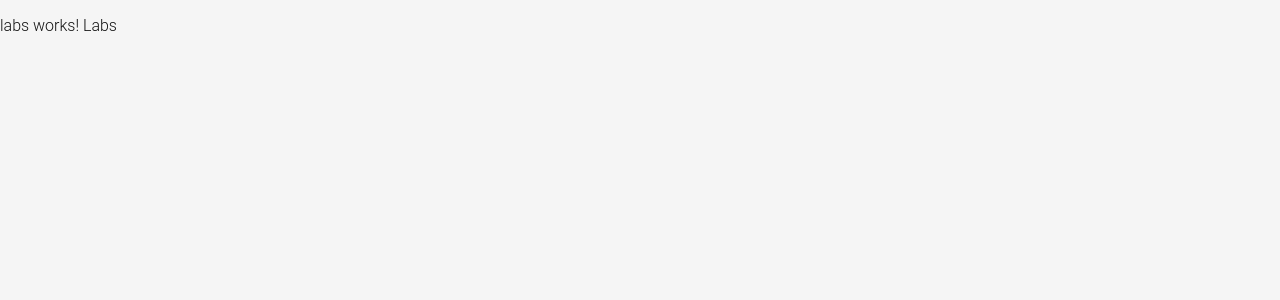
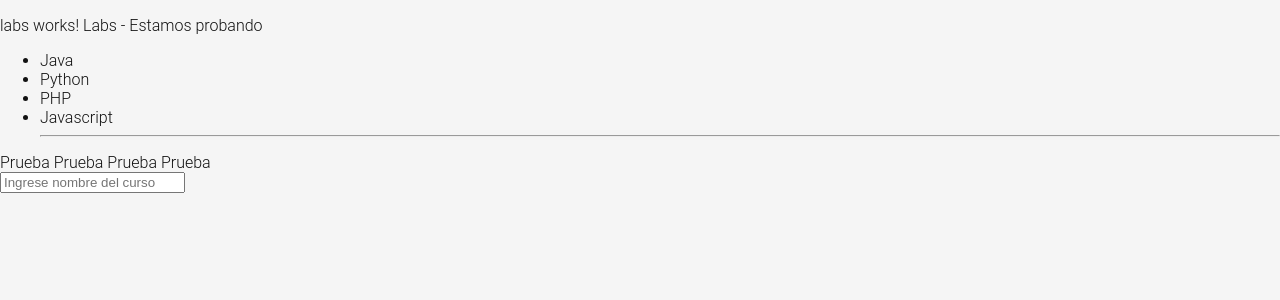
Before and after one commit to master-sebastian/todoapp, an Angular app: page /labs/datos in a window 1280 px wide. Shown: the top 300 px of the page. Built offline with nearby package versions, Linux system fonts and the light colour scheme.

Commit message:
String interpolation and  Property Binding

```diff
--- a/src/app/pages/labs/labs.component.html
+++ b/src/app/pages/labs/labs.component.html
@@ -1 +1,14 @@
-<p>labs works! Labs</p>
+<p>labs works! Labs - {{ title }}</p>
+
+<ul>
+    <li *ngFor="let programmingLanguage of programmingLanguages">
+        {{ programmingLanguage}}
+    </li>
+    <hr>
+</ul>
+<!-- string interpolation -->
+{{ "Prueba \t".repeat(4) }}
+<br>
+
+<!-- Property Binding  - Vinculación de propiedad -->
+<input type="text" [value]="nameCourse" placeholder="Ingrese nombre del curso">
--- a/src/app/pages/labs/labs.component.ts
+++ b/src/app/pages/labs/labs.component.ts
@@ -1,12 +1,23 @@
 import { Component } from '@angular/core';
+import { CommonModule } from '@angular/common' //Agregarlo para versiones recientes para usar las directivas de control antiguas como el *ngFor
 
 @Component({
   selector: 'app-labs',
   standalone: true,
-  imports: [],
+  imports: [CommonModule],
   templateUrl: './labs.component.html',
   styleUrl: './labs.component.css'
 })
 export class LabsComponent {
+  title = ' Estamos probando';
+  programmingLanguages = [
+    "Java",
+    "Python",
+    "PHP",
+    "Javascript"
+  ];
 
+  nameCourse = "";
+
+  private ID = 31233; //Propiedades privadas solo accesibles desde la clase
 }
```
